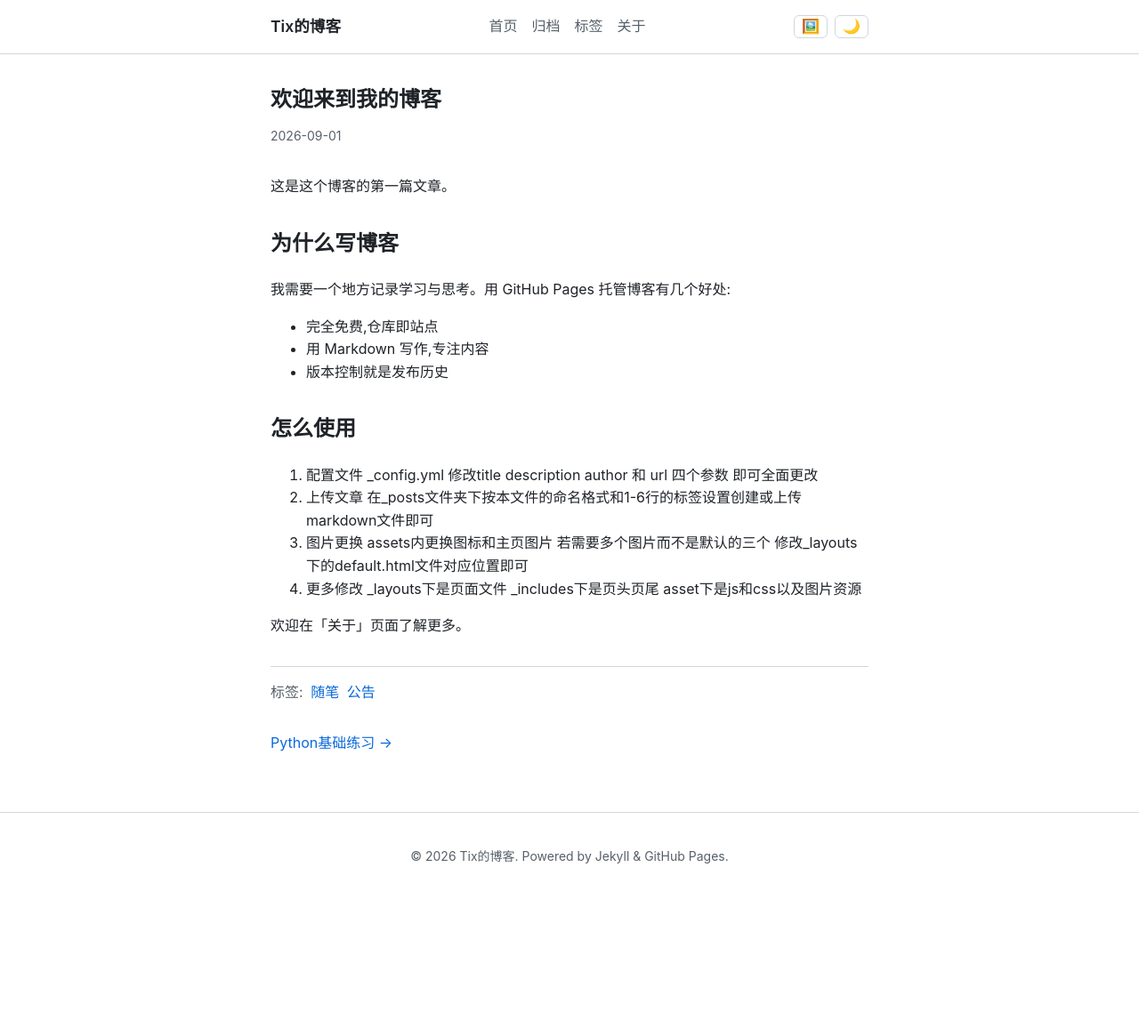
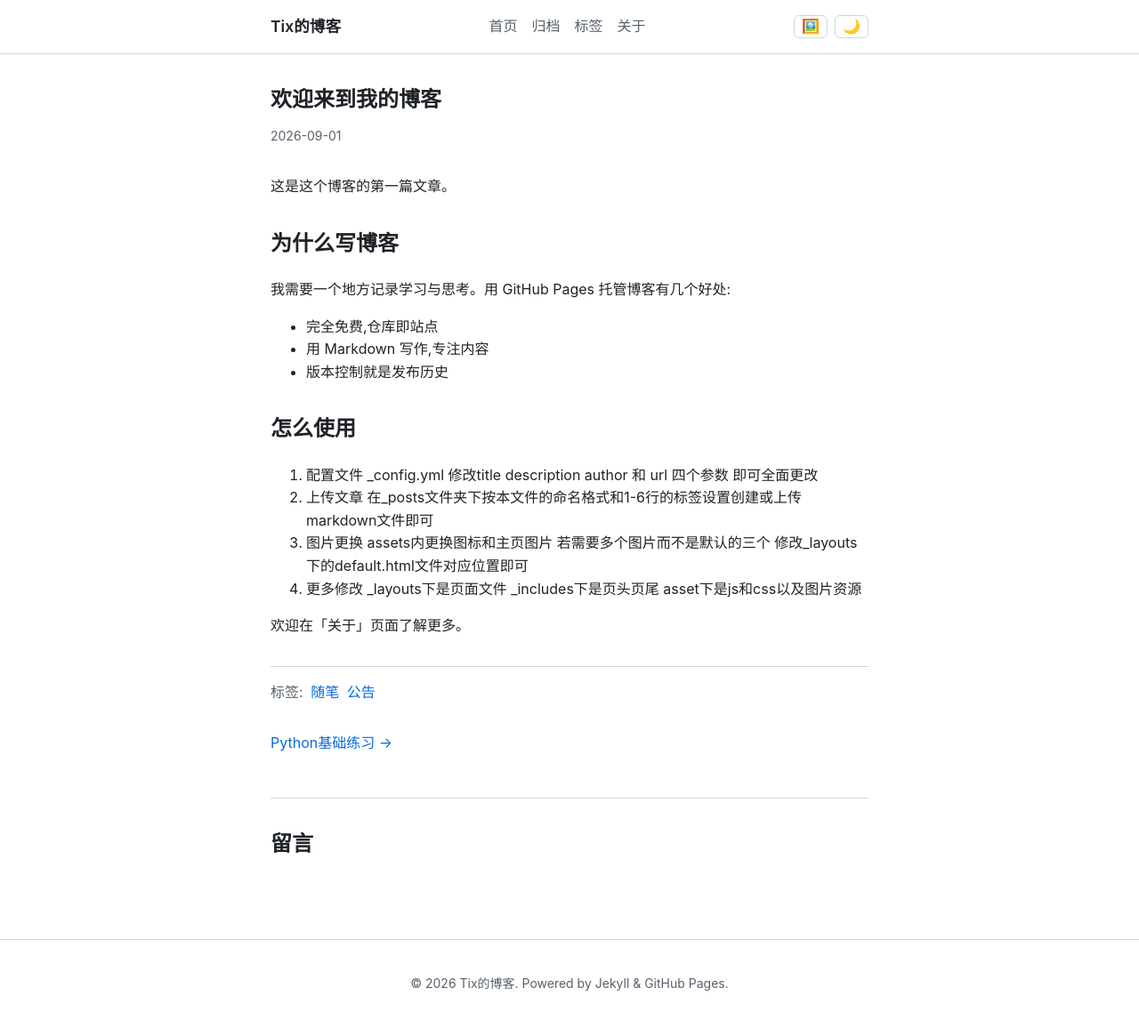
Before and after one commit to VoVL773/VoVL773.github.io, a Jekyll site: the page built from _posts/2026-09-01-welcome-to-my-blog.md, in a window 1280 px wide. Shown: the whole page at 89% size. Built offline with Jekyll 4.4.1, drawn with Linux system fonts in a browser that asks for light colours; comment, search, counter and statistics services are not loaded; before the commit the page ends 1012 px from its top, so only the background shows below that.

Commit message:
基于giscus的评论功能测试

```diff
--- /dev/null
+++ b/_includes/comments.html
@@ -0,0 +1,36 @@
+<!-- =============================================================================
+     Giscus 留言区(基于 GitHub Discussions)
+     配置文档:https://giscus.app
+     说明:repo-id 和 category-id 需要你在 giscus.app 页面生成后填入。
+     ============================================================================= -->
+<section class="post-comments">
+  <h2 class="comments-title">留言</h2>
+  <div id="giscus-container"></div>
+</section>
+
+<script>
+  (function () {
+    // 读取当前博客主题(浅色/深色),让 Giscus 初始主题与之匹配
+    var currentTheme = document.documentElement.getAttribute('data-theme') === 'dark'
+      ? 'dark'
+      : 'light';
+
+    var container = document.getElementById('giscus-container');
+    var script = document.createElement('script');
+    script.src = 'https://giscus.app/client.js';
+    script.setAttribute('data-repo', 'VoVL773/VoVL773.github.io');
+    script.setAttribute('data-repo-id', 'R_kgDOUOAOAA');
+    script.setAttribute('data-category', 'Announcements');
+    script.setAttribute('data-category-id', 'DIC_kwDOUOAOAM4DFTd6');
+    script.setAttribute('data-mapping', 'pathname');
+    script.setAttribute('data-strict', '0');
+    script.setAttribute('data-reactions-enabled', '1');
+    script.setAttribute('data-emit-metadata', '0');
+    script.setAttribute('data-input-position', 'bottom');
+    script.setAttribute('data-theme', currentTheme);
+    script.setAttribute('data-lang', 'zh-CN');
+    script.setAttribute('crossorigin', 'anonymous');
+    script.async = true;
+    container.appendChild(script);
+  })();
+</script>
--- a/_layouts/post.html
+++ b/_layouts/post.html
@@ -29,4 +29,7 @@ layout: default
     <a class="post-nav-next" href="{{ page.next.url | relative_url }}">{{ page.next.title }} →</a>
     {% endif %}
   </nav>
+
+  <!-- 留言区(Giscus) -->
+  {% include comments.html %}
 </article>
--- a/assets/css/main.scss
+++ b/assets/css/main.scss
@@ -311,6 +311,28 @@ a:hover {
   flex-wrap: wrap;
 }
 
+/* ===== 留言区(Giscus)===== */
+.post-comments {
+  margin-top: 3rem;
+  padding-top: 2rem;
+  border-top: 1px solid var(--border);
+}
+
+.comments-title {
+  margin: 0 0 1.5rem;
+  font-size: 1.5rem;
+}
+
+/* Giscus iframe 容器 */
+#giscus-container {
+  width: 100%;
+}
+
+#giscus-container iframe {
+  width: 100%;
+  border: none;
+}
+
 /* ===== 普通页面 ===== */
 .page-title {
   margin-bottom: 1.5rem;
--- a/assets/js/theme.js
+++ b/assets/js/theme.js
@@ -2,8 +2,22 @@
 // 职责:
 // - 主题切换:按钮点击翻转 data-theme,写入 localStorage 记忆
 // - Banner 切换:按钮点击循环切换预设图,写入 localStorage 记忆
+// - Giscus 主题同步:切换主题时同步更新留言区主题
 // 注意:首屏的初始主题已由 _layouts/default.html 里的内联脚本设置好,
 // 本文件只负责按钮的点击交互与偏好持久化(职责分离)。
+
+// ===== 同步 Giscus 留言区主题 =====
+// Giscus 通过 postMessage 接收主题切换指令。
+// 当 Giscus iframe 尚未加载完成时会自动忽略,不影响功能。
+function syncGiscusTheme(theme) {
+  var iframe = document.querySelector('iframe.giscus-frame');
+  if (iframe && iframe.contentWindow) {
+    iframe.contentWindow.postMessage(
+      { giscus: { type: 'set-theme', theme: theme } },
+      'https://giscus.app'
+    );
+  }
+}
 
 document.addEventListener('DOMContentLoaded', function () {
   var root = document.documentElement;
@@ -25,6 +39,8 @@ document.addEventListener('DOMContentLoaded', function () {
       root.setAttribute('data-theme', next);
       localStorage.setItem('theme', next);
       updateThemeButton();
+      // 同步 Giscus 留言区主题
+      syncGiscusTheme(next);
     });
 
     // 页面加载后初始化按钮图标(与防闪烁脚本设好的主题保持一致)
```
